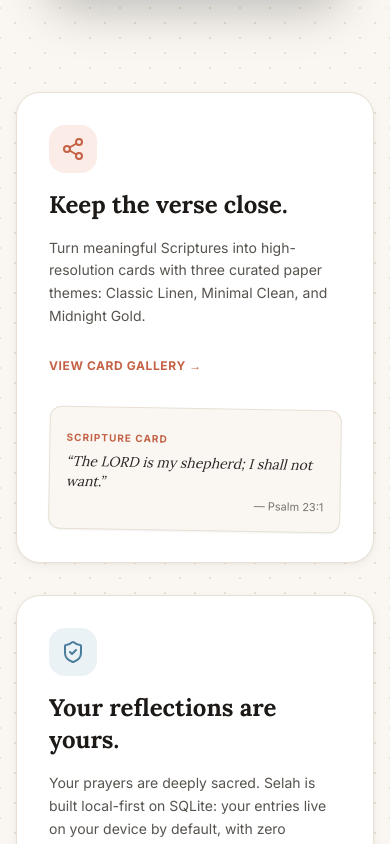
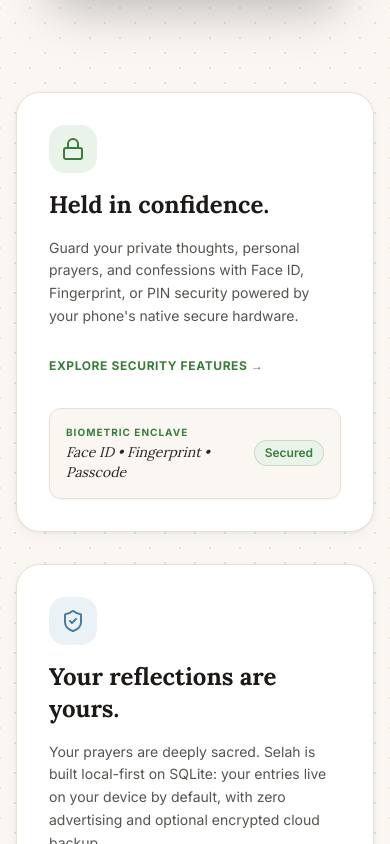
Before and after one commit to bJOE2001/selah-web, a Next.js app: page / in a window 390 px wide. Shown: the part 7760-8604 px from the top of the page. Built offline with nearby package versions, Linux system fonts and the light colour scheme; a web font is replaced by a local one.

Commit message:
refactor: remove Scripture Cards feature to match mobile app

```diff
--- a/src/app/page.tsx
+++ b/src/app/page.tsx
@@ -9,7 +9,6 @@ import { RhemaMethod } from "@/components/RhemaMethod";
 import { MascotSection } from "@/components/MascotSection";
 import { JournalExperience } from "@/components/JournalExperience";
 import { JournalHistory } from "@/components/JournalHistory";
-import { ScriptureCards } from "@/components/ScriptureCards";
 import { PrivacySection } from "@/components/PrivacySection";
 import { PricingSection } from "@/components/PricingSection";
 import { Testimonials } from "@/components/Testimonials";
@@ -56,10 +55,7 @@ export default function HomePage() {
         {/* 7. Journal History: Notebook View vs Timeline View */}
         <JournalHistory />
 
-        {/* 8. Shareable Scripture Cards: 3 tactile paper themes */}
-        <ScriptureCards />
-
-        {/* 9. Privacy Section: Local-first and guardian key */}
+        {/* 8. Privacy Section: Local-first and guardian key */}
         <PrivacySection />
 
         {/* 10. Membership / Pricing: Stationery membership cards */}
--- a/src/components/FeatureShowcase.tsx
+++ b/src/components/FeatureShowcase.tsx
@@ -283,35 +283,39 @@ export const FeatureShowcase: React.FC = () => {
 
           </div>
 
-          {/* FEATURE 5 & 6: Cards and Privacy highlight */}
+          {/* FEATURE 5 & 6: Security and Privacy highlight */}
           <div className="grid grid-cols-1 md:grid-cols-2 gap-8">
 
-            {/* Feature 5 Card: Scripture Keepsakes */}
+            {/* Feature 5 Card: Biometric App Security */}
             <div className="p-8 rounded-3xl bg-white dark:bg-[#1C1917] border border-[#E8E0D4] dark:border-stone-800 shadow-paper relative overflow-hidden flex flex-col justify-between">
               <div className="space-y-4">
-                <div className="w-12 h-12 rounded-2xl bg-[#FBECE8] dark:bg-stone-800 flex items-center justify-center text-[#C46246]">
-                  <Share2 className="w-6 h-6" />
+                <div className="w-12 h-12 rounded-2xl bg-[#EAF3EA] dark:bg-stone-800 flex items-center justify-center text-[#3A7D3A]">
+                  <Lock className="w-6 h-6" />
                 </div>
                 <h4 className="font-serif text-2xl font-bold text-stone-900 dark:text-stone-100">
-                  Keep the verse close.
+                  Held in confidence.
                 </h4>
                 <p className="font-sans text-stone-600 dark:text-stone-300 text-sm sm:text-base leading-relaxed">
-                  Turn meaningful Scriptures into high-resolution cards with three curated paper themes: Classic Linen, Minimal Clean, and Midnight Gold.
+                  Guard your private thoughts, personal prayers, and confessions with Face ID, Fingerprint, or PIN security powered by your phone&apos;s native secure hardware.
                 </p>
                 <div className="pt-2">
-                  <a href="#cards" className="text-xs font-bold uppercase tracking-wider text-[#C46246] hover:underline">
-                    View Card Gallery &rarr;
+                  <a href="#privacy" className="text-xs font-bold uppercase tracking-wider text-[#3A7D3A] hover:underline">
+                    Explore Security Features &rarr;
                   </a>
                 </div>
               </div>
 
-              {/* Decorative mini card preview */}
-              <div className="mt-8 p-4 rounded-xl bg-[#FAF7F2] dark:bg-stone-900 border border-[#E8E0D4] dark:border-stone-700 shadow-sm rotate-1">
-                <span className="text-[10px] uppercase font-bold tracking-widest text-[#C46246]">Scripture Card</span>
-                <p className="font-serif italic text-sm text-stone-800 dark:text-stone-200 mt-1">
-                  &ldquo;The LORD is my shepherd; I shall not want.&rdquo;
-                </p>
-                <span className="block text-right text-[11px] font-sans text-stone-500 mt-1">— Psalm 23:1</span>
+              {/* Decorative Biometric Badge */}
+              <div className="mt-8 p-4 rounded-xl bg-[#FAF7F2] dark:bg-stone-900 border border-[#E8E0D4] dark:border-stone-700 shadow-sm flex items-center justify-between">
+                <div>
+                  <span className="text-[10px] uppercase font-bold tracking-widest text-[#3A7D3A] block">Biometric Enclave</span>
+                  <p className="font-serif italic text-sm text-stone-800 dark:text-stone-200 mt-0.5">
+                    Face ID &bull; Fingerprint &bull; Passcode
+                  </p>
+                </div>
+                <span className="px-2.5 py-1 rounded-full bg-[#EAF3EA] dark:bg-emerald-950/60 text-[#3A7D3A] text-xs font-semibold border border-[#3A7D3A]/20">
+                  Secured
+                </span>
               </div>
             </div>
 
--- a/src/components/PricingSection.tsx
+++ b/src/components/PricingSection.tsx
@@ -93,7 +93,7 @@ export const PricingSection: React.FC<PricingSectionProps> = ({ onOpenDownload }
                   "Guided Rhema 4-step journaling",
                   "Local journal history & search",
                   "Daily habit & streak tracking",
-                  "Standard shareable Scripture cards"
+                  "Verse bookmarks & color highlights"
                 ].map((f, i) => (
                   <li key={i} className="flex items-start gap-2.5">
                     <Check className="w-4 h-4 text-[#3A7D3A] shrink-0 mt-0.5" />
@@ -147,7 +147,7 @@ export const PricingSection: React.FC<PricingSectionProps> = ({ onOpenDownload }
                   "Encrypted Cloud Vault (Zero-knowledge backup)",
                   "Seamless multi-device synchronization",
                   "Unlimited journal notebooks & custom covers",
-                  "Watermark-free Scripture cards export",
+                  "Full-text search & devotional export",
                   "Peaceful ambient sanctuary soundscapes",
                   "Biometric app lock (Face ID & PIN)"
                 ].map((f, i) => (
--- a/src/components/ScriptureCards.tsx
+++ /dev/null
@@ -1,193 +0,0 @@
-"use client";
-
-import React, { useState } from "react";
-import Image from "next/image";
-import { Sparkles, Download, Share2, Copy, Check, Palette } from "lucide-react";
-
-export const ScriptureCards: React.FC = () => {
-  const [activeTheme, setActiveTheme] = useState<"linen" | "minimal" | "midnight">("linen");
-  const [copied, setCopied] = useState(false);
-
-  const handleCopyQuote = () => {
-    navigator.clipboard.writeText("“Be still, and know that I am God: I will be exalted among the heathen, I will be exalted in the earth.” — Psalm 46:10");
-    setCopied(true);
-    setTimeout(() => setCopied(false), 2000);
-  };
-
-  return (
-    <section id="cards" className="py-24 sm:py-32 bg-paper-grain relative overflow-hidden">
-      <div className="max-w-7xl mx-auto px-4 sm:px-6 lg:px-8">
-
-        {/* Section Header */}
-        <div className="text-center max-w-3xl mx-auto mb-16">
-          <div className="inline-flex items-center gap-2 px-3.5 py-1 rounded-full bg-[#FAF3E4] dark:bg-stone-800 text-stone-700 dark:text-stone-300 text-xs font-semibold tracking-wider uppercase mb-3 border border-[#E8E0D4] dark:border-stone-700 shadow-sm">
-            <Palette className="w-3.5 h-3.5 text-[#C46246]" />
-            Scripture Keepsakes
-          </div>
-
-          <h2 className="font-serif text-3xl sm:text-4xl md:text-5xl font-bold text-stone-900 dark:text-stone-100">
-            Keep the verse close.
-          </h2>
-
-          <p className="mt-4 font-sans text-stone-600 dark:text-stone-400 text-base sm:text-lg max-w-2xl mx-auto">
-            Turn meaningful Scriptures and reflections into beautiful cards you can keep, print, or share.
-          </p>
-
-          {/* Theme Selector Pills */}
-          <div className="mt-8 inline-flex p-1.5 rounded-2xl bg-white dark:bg-stone-900 border border-[#E8E0D4] dark:border-stone-800 shadow-sm gap-1">
-            <button
-              onClick={() => setActiveTheme("linen")}
-              className={`px-4 py-2 rounded-xl text-xs sm:text-sm font-semibold transition-all ${
-                activeTheme === "linen"
-                  ? "bg-[#FAF7F2] text-stone-900 shadow-sm border border-[#E8E0D4]"
-                  : "text-stone-600 dark:text-stone-400 hover:text-stone-900"
-              }`}
-            >
-              1. Classic Linen
-            </button>
-
-            <button
-              onClick={() => setActiveTheme("minimal")}
-              className={`px-4 py-2 rounded-xl text-xs sm:text-sm font-semibold transition-all ${
-                activeTheme === "minimal"
-                  ? "bg-white text-stone-900 shadow-sm border border-stone-300"
-                  : "text-stone-600 dark:text-stone-400 hover:text-stone-900"
-              }`}
-            >
-              2. Minimal Clean
-            </button>
-
-            <button
-              onClick={() => setActiveTheme("midnight")}
-              className={`px-4 py-2 rounded-xl text-xs sm:text-sm font-semibold transition-all ${
-                activeTheme === "midnight"
-                  ? "bg-[#151311] text-[#D4A84B] shadow-sm border border-[#D4A84B]/40"
-                  : "text-stone-600 dark:text-stone-400 hover:text-stone-900"
-              }`}
-            >
-              3. Midnight Gold
-            </button>
-          </div>
-        </div>
-
-        {/* Physical Cards Presentation Area */}
-        <div className="relative max-w-4xl mx-auto flex flex-col items-center">
-
-          {/* Active Card Mockup */}
-          <div className="w-full max-w-md sm:max-w-lg transition-all duration-500 transform hover:scale-[1.01]">
-
-            {/* 1. Classic Linen Theme */}
-            {activeTheme === "linen" && (
-              <div className="relative rounded-3xl p-8 sm:p-12 bg-[#FAF7F2] border-2 border-[#E8E0D4] shadow-paper-deep text-stone-900 text-center flex flex-col justify-between aspect-[4/5]">
-                {/* Washi tape at top */}
-                <div className="absolute -top-3 left-1/2 -translate-x-1/2 w-28 h-6 washi-tape-terracotta rounded-sm shadow-xs" />
-
-                <div className="pt-4">
-                  <span className="font-mono text-xs uppercase tracking-[0.25em] text-[#C46246] font-semibold">
-                    Psalm 46:10
-                  </span>
-                </div>
-
-                <div className="my-auto py-6">
-                  <span className="font-serif text-5xl sm:text-6xl text-[#C46246] block -mb-4 opacity-50 font-bold leading-none">
-                    &ldquo;
-                  </span>
-                  <p className="font-serif text-2xl sm:text-3xl lg:text-4xl text-stone-900 leading-snug font-bold">
-                    Be still, and know that I am God: I will be exalted among the heathen, I will be exalted in the earth.
-                  </p>
-                </div>
-
-                <div className="border-t border-[#E8E0D4] pt-4 flex items-center justify-between text-xs text-stone-500">
-                  <span className="font-serif italic">King James Version</span>
-                  <span className="font-handwriting text-lg text-stone-700">Selah Devotional</span>
-                </div>
-              </div>
-            )}
-
-            {/* 2. Minimal Clean Theme */}
-            {activeTheme === "minimal" && (
-              <div className="relative rounded-3xl p-8 sm:p-12 bg-white border border-stone-200 shadow-paper-deep text-stone-900 text-center flex flex-col justify-between aspect-[4/5]">
-                {/* Subtle sage top border */}
-                <div className="absolute top-0 left-0 right-0 h-1.5 bg-[#3A7D3A] rounded-t-3xl" />
-
-                <div className="pt-4">
-                  <span className="font-sans text-xs uppercase tracking-[0.3em] text-stone-400 font-bold">
-                    PSALM 46:10 &bull; SCRIPTURE
-                  </span>
-                </div>
-
-                <div className="my-auto py-6">
-                  <p className="font-serif text-2xl sm:text-3xl lg:text-4xl text-stone-800 leading-relaxed font-normal">
-                    Be still, and know that I am God: I will be exalted among the heathen, I will be exalted in the earth.
-                  </p>
-                </div>
-
-                <div className="border-t border-stone-100 pt-4 flex items-center justify-between text-xs text-stone-400 font-sans">
-                  <span>Distraction-Free</span>
-                  <span>Selah &bull; Daily Reflection</span>
-                </div>
-              </div>
-            )}
-
-            {/* 3. Midnight Gold Theme */}
-            {activeTheme === "midnight" && (
-              <div className="relative rounded-3xl p-8 sm:p-12 bg-[#151311] border-2 border-[#D4A84B]/40 shadow-paper-deep text-[#FAF7F2] text-center flex flex-col justify-between aspect-[4/5]">
-                {/* Gold foil emblem */}
-                <div className="pt-4">
-                  <span className="font-serif italic text-xs tracking-[0.25em] text-[#D4A84B] font-semibold">
-                    &mdash; SACRED SCRIPTURE &mdash;
-                  </span>
-                </div>
-
-                <div className="my-auto py-6">
-                  <span className="font-serif text-5xl sm:text-6xl text-[#D4A84B] block -mb-4 opacity-70 font-bold leading-none">
-                    &ldquo;
-                  </span>
-                  <p className="font-serif text-2xl sm:text-3xl lg:text-4xl text-[#F6F0EB] leading-snug font-bold">
-                    Be still, and know that I am God: I will be exalted among the heathen, I will be exalted in the earth.
-                  </p>
-                  <p className="font-serif italic text-sm text-[#D4A84B] mt-4 font-normal">
-                    Psalm 46:10 (KJV)
-                  </p>
-                </div>
-
-                <div className="border-t border-stone-800 pt-4 flex items-center justify-between text-xs text-stone-400">
-                  <span className="font-mono text-[#D4A84B]/80">Midnight Edition</span>
-                  <span className="font-handwriting text-lg text-[#FAF7F2]">Selah Devotional</span>
-                </div>
-              </div>
-            )}
-
-          </div>
-
-          {/* Action Toolbar below card */}
-          <div className="mt-8 flex flex-wrap items-center justify-center gap-4">
-            <button
-              onClick={handleCopyQuote}
-              className="inline-flex items-center gap-2 px-5 py-2.5 rounded-xl bg-white dark:bg-stone-800 border border-[#E8E0D4] dark:border-stone-700 text-xs sm:text-sm font-semibold text-stone-700 dark:text-stone-200 hover:bg-stone-50 shadow-sm transition-all"
-            >
-              {copied ? (
-                <>
-                  <Check className="w-4 h-4 text-[#3A7D3A]" />
-                  <span>Verse Copied!</span>
-                </>
-              ) : (
-                <>
-                  <Copy className="w-4 h-4 text-stone-500" />
-                  <span>Copy Scripture Text</span>
-                </>
-              )}
-            </button>
-
-            <div className="text-xs text-stone-500 dark:text-stone-400 flex items-center gap-1.5">
-              <Sparkles className="w-3.5 h-3.5 text-[#D4A84B]" />
-              <span>Export high-resolution wallpaper directly in the Selah mobile app.</span>
-            </div>
-          </div>
-
-        </div>
-
-      </div>
-    </section>
-  );
-};
--- a/src/lib/tokens.ts
+++ b/src/lib/tokens.ts
@@ -137,18 +137,18 @@ export const FEATURES: FeatureItem[] = [
     accentColor: "#5B8C5A"
   },
   {
-    id: "cards",
-    tag: "Scripture Keepsakes",
-    title: "Keep the verse close.",
-    tagline: "Turn your reflections into tangible, shareable works of art.",
-    description: "Render any verse or journal excerpt into high-resolution cards with three timeless paper themes. Perfect for lockscreens, prints, or sharing with friends.",
+    id: "security",
+    tag: "Sacred Confidence",
+    title: "Held in confidence.",
+    tagline: "Biometric protection that ensures your personal prayers remain private.",
+    description: "Guard your private thoughts, personal prayers, and confessions with Face ID, Fingerprint, or custom PIN protection directly on your device.",
     bullets: [
-      "3 authentic themes: Classic Linen, Minimal Clean, Midnight Gold",
-      "Editorial typography with quotation ornaments",
-      "High-resolution image export",
-      "Zero watermarks with Selah Grace"
+      "Native Face ID and Fingerprint biometric security",
+      "Custom backup passcodes for instant unlock",
+      "Automatic screen privacy masking when switching apps",
+      "Zero unencrypted storage outside your device enclave"
     ],
-    accentColor: "#C46246"
+    accentColor: "#3A7D3A"
   },
   {
     id: "privacy",
@@ -194,8 +194,8 @@ export const PRICING_PLANS: PricingPlan[] = [
       "Distraction-free Scripture reader",
       "Guided Rhema 4-step journaling",
       "Local device journal history",
-      "Basic habit & streak tracking",
-      "Standard shareable Scripture cards"
+      "Daily habit & streak tracking",
+      "Verse bookmarks & color highlights"
     ],
     cta: "Start Free"
   },
@@ -213,7 +213,7 @@ export const PRICING_PLANS: PricingPlan[] = [
       "Encrypted Cloud Vault (Zero-knowledge backup)",
       "Seamless multi-device synchronization",
       "Unlimited journal notebooks & custom covers",
-      "Watermark-free high-res card export",
+      "Full-text search & devotional export",
       "Peaceful ambient sanctuary soundscapes",
       "Biometric app lock & PIN protection"
     ],
```
